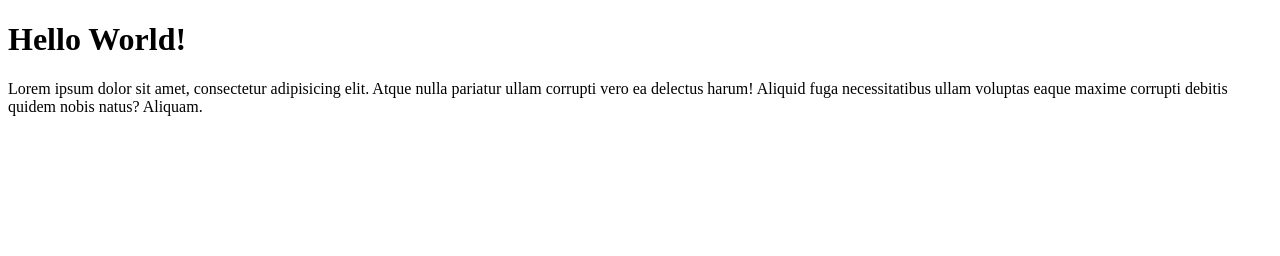
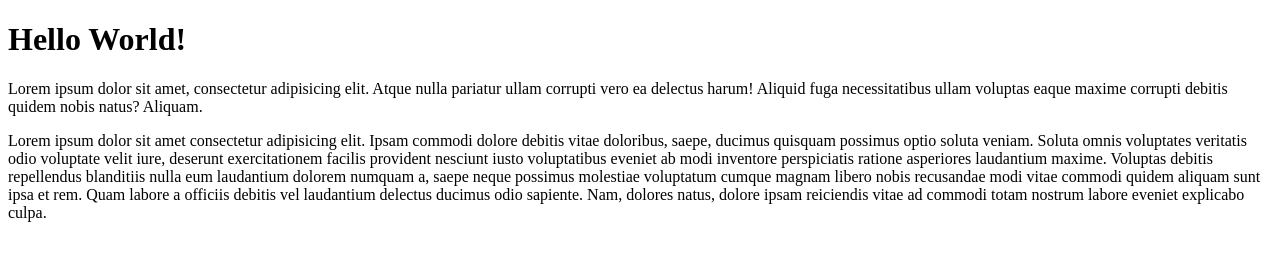
Before and after one commit to NeoPhyte27/aldirisky-git-test, a plain HTML site: page index.html in a window 1280 px wide. Drawn offline with Linux system fonts and the light colour scheme.

Commit message:
izin menambahkan paragraf baru

```diff
--- a/index.html
+++ b/index.html
@@ -8,5 +8,6 @@
 <body>
     <h1>Hello World!</h1>
     <p>Lorem ipsum dolor sit amet, consectetur adipisicing elit. Atque nulla pariatur ullam corrupti vero ea delectus harum! Aliquid fuga necessitatibus ullam voluptas eaque maxime corrupti debitis quidem nobis natus? Aliquam.</p>
+    <p>Lorem ipsum dolor sit amet consectetur adipisicing elit. Ipsam commodi dolore debitis vitae doloribus, saepe, ducimus quisquam possimus optio soluta veniam. Soluta omnis voluptates veritatis odio voluptate velit iure, deserunt exercitationem facilis provident nesciunt iusto voluptatibus eveniet ab modi inventore perspiciatis ratione asperiores laudantium maxime. Voluptas debitis repellendus blanditiis nulla eum laudantium dolorem numquam a, saepe neque possimus molestiae voluptatum cumque magnam libero nobis recusandae modi vitae commodi quidem aliquam sunt ipsa et rem. Quam labore a officiis debitis vel laudantium delectus ducimus odio sapiente. Nam, dolores natus, dolore ipsam reiciendis vitae ad commodi totam nostrum labore eveniet explicabo culpa.</p>
 </body>
 </html>
```
